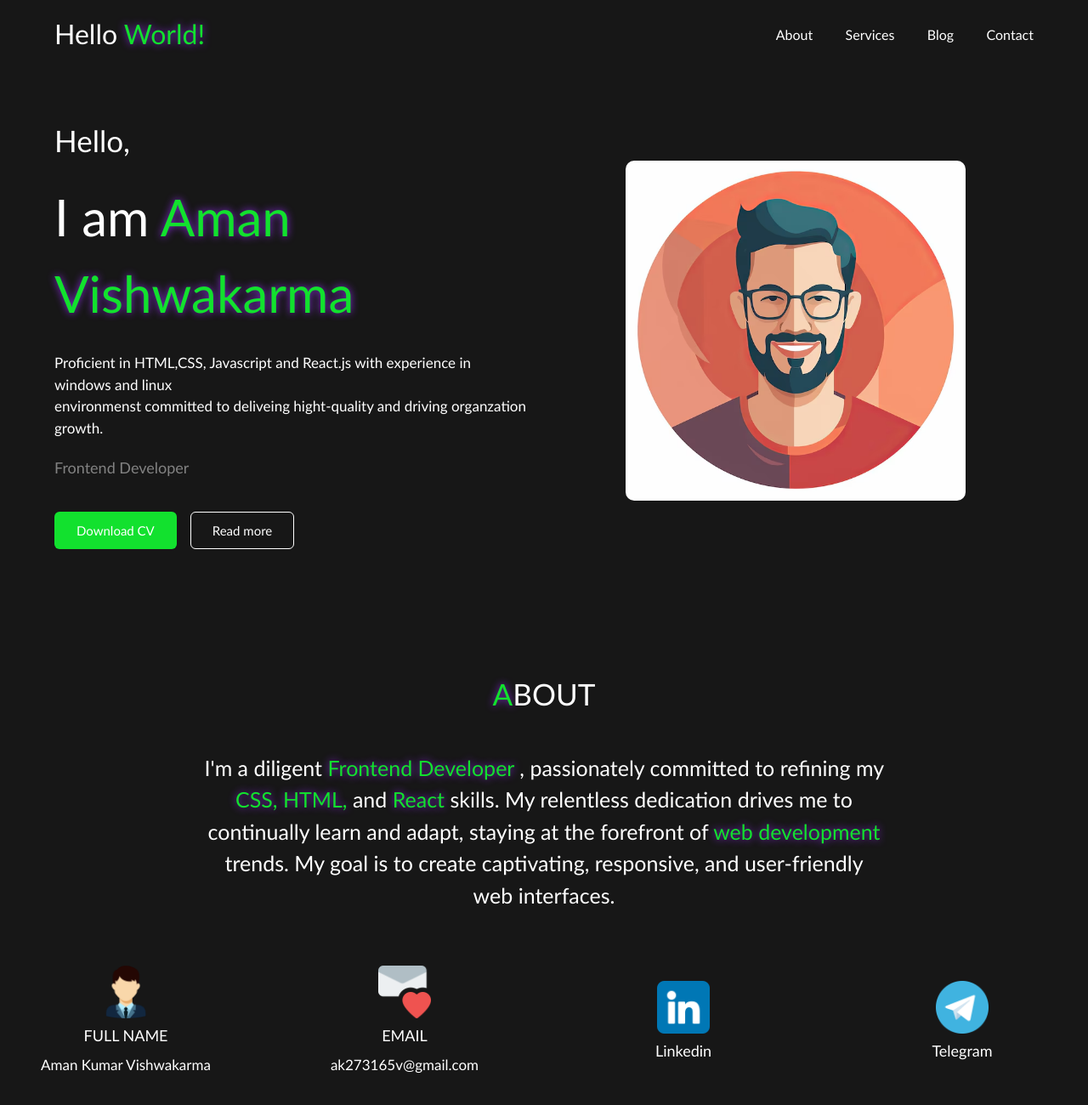
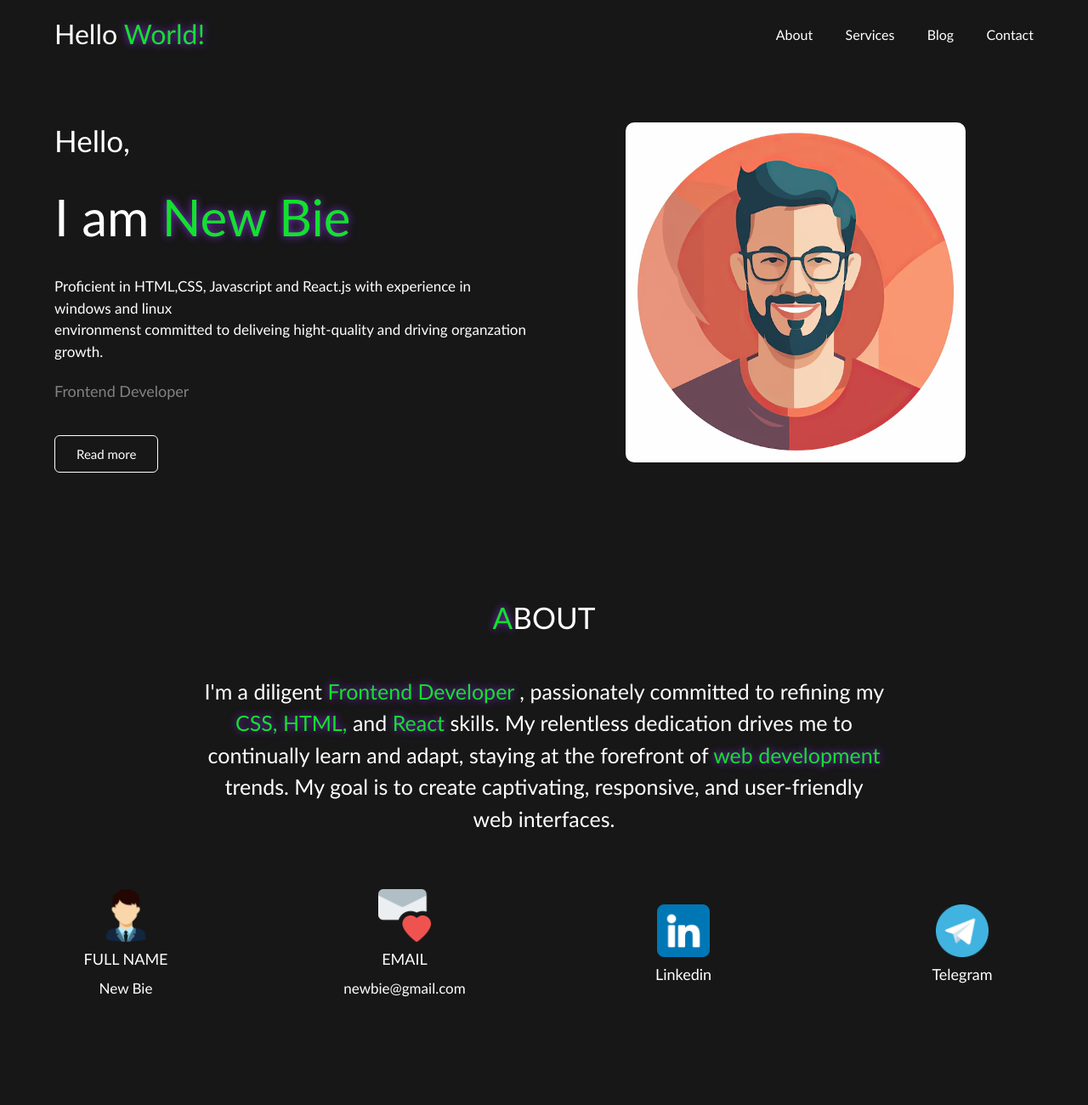
Before and after one commit to amankvcs/codesoft, a plain HTML site: page codesoft_task_01/index.html in a window 1280 px wide. Shown: the top 1300 px of the page at 85% size. Drawn offline with Linux system fonts and the light colour scheme.

Commit message:
Update index.html

```diff
--- a/codesoft_task_01/index.html
+++ b/codesoft_task_01/index.html
@@ -35,7 +35,7 @@
                 <h1>
                     Hello,
 
-                    <p class="name"> I am <span>Aman Vishwakarma</span></p>
+                    <p class="name"> I am <span>New Bie</span></p>
                 </h1>
                 <p>Proficient in HTML,CSS, Javascript and React.js with
                     experience in windows and linux<br> environmenst
@@ -45,7 +45,6 @@
                 <h5>Frontend Developer</h5>
                 <br>
                 <div class="header-action-aria">
-                    <a href="cv.pdf" download class="btn btn-primary">Download CV</a>
                     <a href="" class="btn">Read more</a>
                 </div>
             </div>
@@ -67,13 +66,13 @@
             <article class="about-article">
                 <img src="man.png" alt="">
                 <h5>FULL NAME</h5>
-                <p>Aman Kumar Vishwakarma</p>
+                <p>New Bie</p>
 
             </article>
             <article class="about-article">
                 <img src="email.png" alt="">
                 <h5>EMAIL</h5>
-                <p>ak273165v@gmail.com </p>
+                <p>newbie@gmail.com </p>
 
             </article>
             <article class="about-article">
@@ -211,7 +210,7 @@
         </div>
     </section>
     <footer>
-        &copy;Aman Vishwakarma. All rights reserved
+        &copy;newbie. All rights reserved
 
     </footer>
     <script src="script.js"></script>
```
